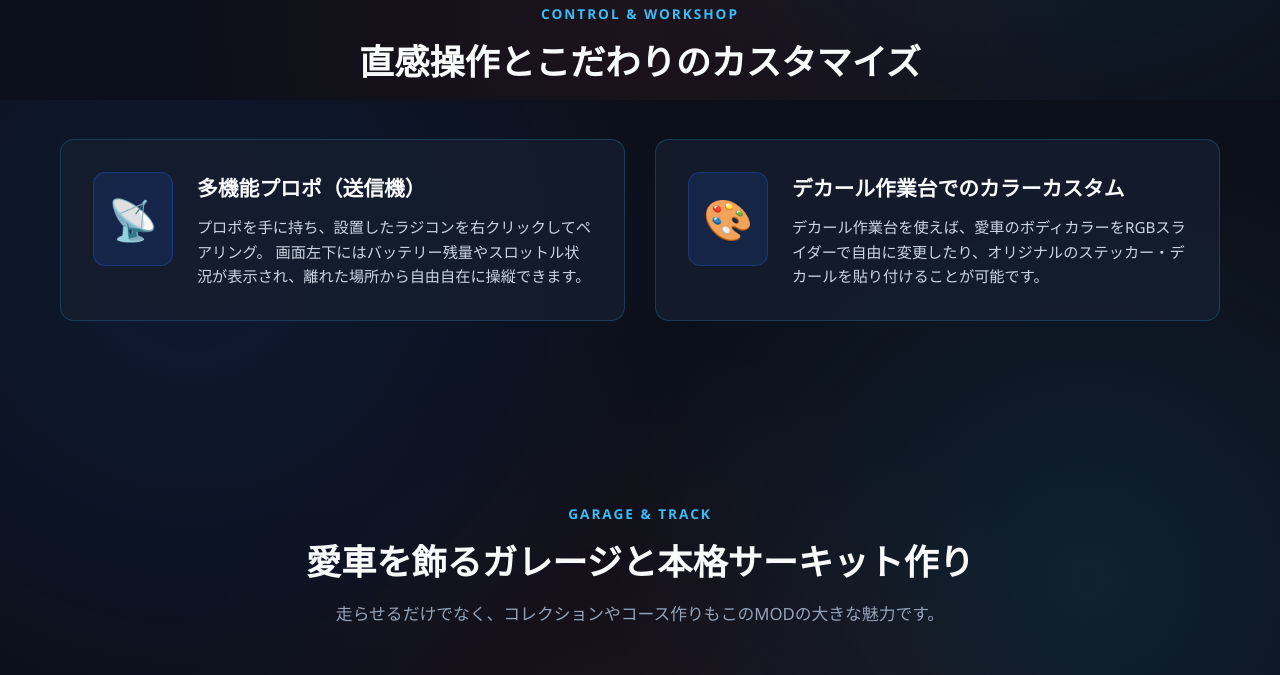
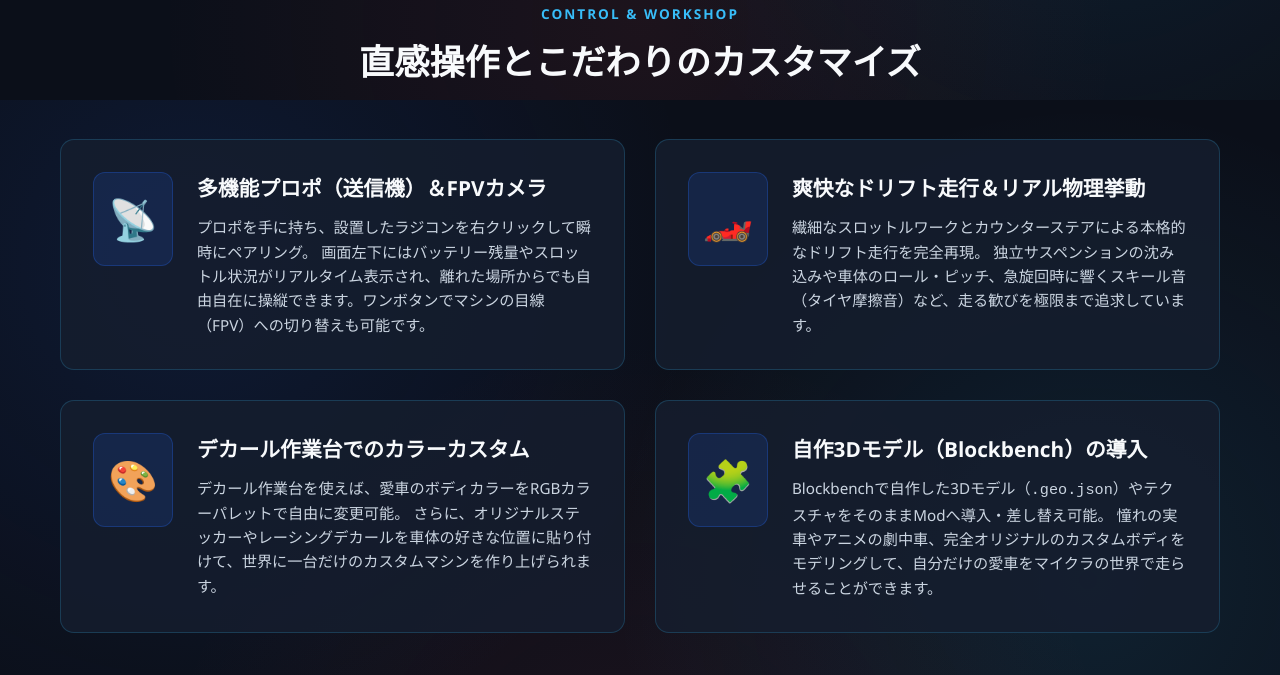
Before and after one commit to Miku013/RCVERSE, a plain HTML site: page docs/index.html in a window 1280 px wide. Shown: the part 3100-3775 px from the top of the page. Drawn offline with Linux system fonts and the light colour scheme.

Commit message:
docs: add drift physics and custom Blockbench model support to features section

```diff
--- a/docs/index.html
+++ b/docs/index.html
@@ -187,10 +187,21 @@
       <div class="feature-box">
         <div class="feature-box-icon">📡</div>
         <div class="feature-box-content">
-          <h3>多機能プロポ（送信機）</h3>
+          <h3>多機能プロポ（送信機）＆FPVカメラ</h3>
           <p>
-            プロポを手に持ち、設置したラジコンを右クリックしてペアリング。
-            画面左下にはバッテリー残量やスロットル状況が表示され、離れた場所から自由自在に操縦できます。
+            プロポを手に持ち、設置したラジコンを右クリックして瞬時にペアリング。
+            画面左下にはバッテリー残量やスロットル状況がリアルタイム表示され、離れた場所からでも自由自在に操縦できます。ワンボタンでマシンの目線（FPV）への切り替えも可能です。
+          </p>
+        </div>
+      </div>
+
+      <div class="feature-box">
+        <div class="feature-box-icon">🏎️</div>
+        <div class="feature-box-content">
+          <h3>爽快なドリフト走行＆リアル物理挙動</h3>
+          <p>
+            繊細なスロットルワークとカウンターステアによる本格的なドリフト走行を完全再現。
+            独立サスペンションの沈み込みや車体のロール・ピッチ、急旋回時に響くスキール音（タイヤ摩擦音）など、走る歓びを極限まで追求しています。
           </p>
         </div>
       </div>
@@ -200,7 +211,19 @@
         <div class="feature-box-content">
           <h3>デカール作業台でのカラーカスタム</h3>
           <p>
-            デカール作業台を使えば、愛車のボディカラーをRGBスライダーで自由に変更したり、オリジナルのステッカー・デカールを貼り付けることが可能です。
+            デカール作業台を使えば、愛車のボディカラーをRGBカラーパレットで自由に変更可能。
+            さらに、オリジナルステッカーやレーシングデカールを車体の好きな位置に貼り付けて、世界に一台だけのカスタムマシンを作り上げられます。
+          </p>
+        </div>
+      </div>
+
+      <div class="feature-box">
+        <div class="feature-box-icon">🧩</div>
+        <div class="feature-box-content">
+          <h3>自作3Dモデル（Blockbench）の導入</h3>
+          <p>
+            Blockbenchで自作した3Dモデル（<code>.geo.json</code>）やテクスチャをそのままModへ導入・差し替え可能。
+            憧れの実車やアニメの劇中車、完全オリジナルのカスタムボディをモデリングして、自分だけの愛車をマイクラの世界で走らせることができます。
           </p>
         </div>
       </div>
```
